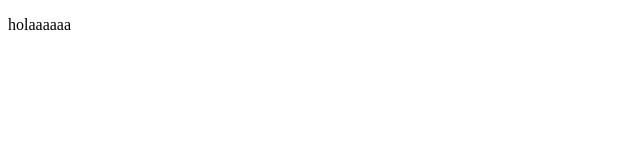
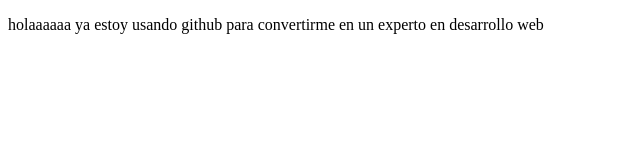
Before and after one commit to lincolnheisen/proyecytoDemoCursoPrework, a plain HTML site: page index.html in a window 1280 px wide. Shown: the whole page, without its empty margins (0-640 px from the left). Drawn offline with Linux system fonts and the light colour scheme.

Commit message:
cambios que hice en mi index

```diff
--- a/index.html
+++ b/index.html
@@ -8,7 +8,7 @@
 </head>
 <body>
     <p>
-        holaaaaaa
+        holaaaaaa ya estoy usando github para convertirme en un experto en desarrollo web
     </p>
 </body>
 </html>
```
